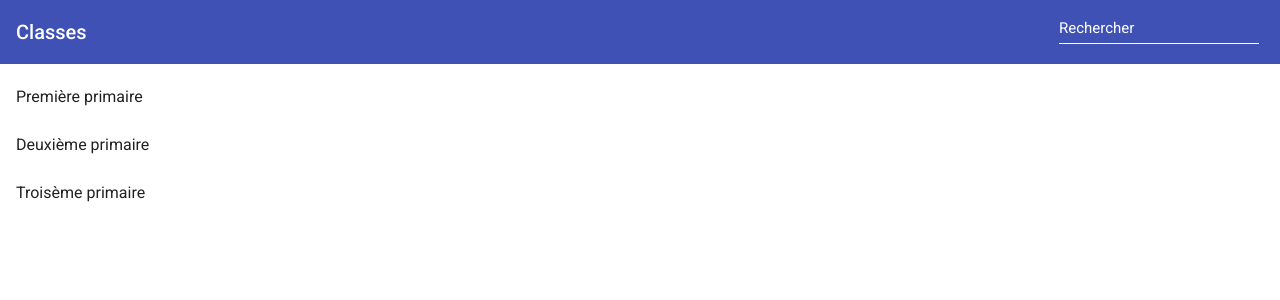
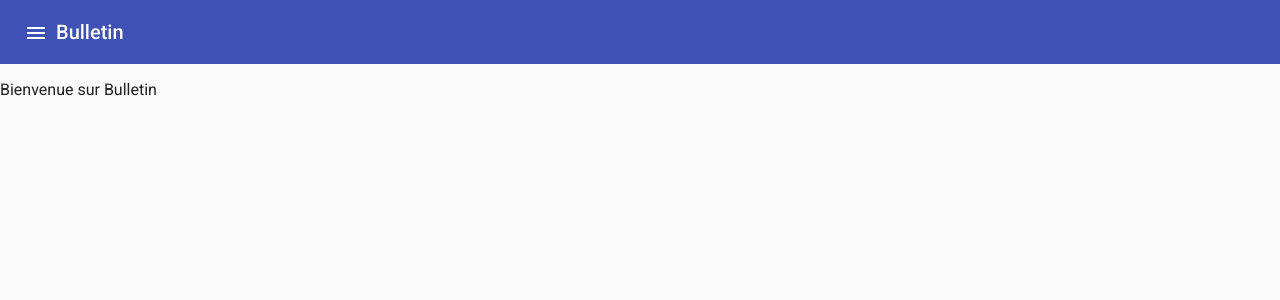
Before and after one commit to seb-bertrand/Bulletin, an Angular app in the folder Bulletin/: page /home in a window 1280 px wide. Before the commit this address led to /. Shown: the top 300 px of the page. Built offline with nearby package versions, Linux system fonts and the light colour scheme.

Commit message:
Add home page,  navigation menu and routing

```diff
--- a/Bulletin/src/app/app.component.css
+++ b/Bulletin/src/app/app.component.css
@@ -0,0 +1,8 @@
+.menu-sidenav-container {
+    width: 100%;
+    height: 100%;
+}
+
+.menu-mat-sidenav {
+    width: 250px;
+}
--- a/Bulletin/src/app/app.component.html
+++ b/Bulletin/src/app/app.component.html
@@ -1,2 +1,17 @@
-<app-school-classes-list></app-school-classes-list>
-<router-outlet></router-outlet>
+<mat-toolbar color="primary">
+    <button mat-icon-button>
+        <mat-icon (click)="sidenav.toggle()">menu</mat-icon>
+    </button>
+    <h1>Bulletin</h1>
+</mat-toolbar>
+<mat-sidenav-container class="menu-sidenav-container">
+    <mat-sidenav #sidenav class="menu-mat-sidenav" mode='push'>
+        <mat-nav-list>
+            <a mat-list-item [routerLink]="['/home']" (click)="sidenav.toggle()" >Accueil</a>
+            <a mat-list-item [routerLink]="['/classes']" (click)="sidenav.toggle()" >Classes</a>
+        </mat-nav-list>
+    </mat-sidenav>
+    <mat-sidenav-content>
+        <router-outlet></router-outlet>
+    </mat-sidenav-content>
+</mat-sidenav-container>
--- /dev/null
+++ b/Bulletin/src/app/home/home/home.component.html
@@ -0,0 +1 @@
+<p>Bienvenue sur Bulletin</p>
--- /dev/null
+++ b/Bulletin/src/app/home/home/home.component.ts
@@ -0,0 +1,14 @@
+import { Component, OnInit } from '@angular/core';
+
+@Component({
+  templateUrl: './home.component.html',
+  styleUrls: ['./home.component.css']
+})
+export class HomeComponent implements OnInit {
+
+  constructor() { }
+
+  ngOnInit() {
+  }
+
+}
--- a/Bulletin/src/app/school-classes/school-classes-list/school-classes-list.component.html
+++ b/Bulletin/src/app/school-classes/school-classes-list/school-classes-list.component.html
@@ -12,9 +12,9 @@
       </mat-form-field>
   </mat-toolbar>
 
-  <mat-list>
+  <mat-nav-list *ngIf='filteredSchoolClasses && filteredSchoolClasses.length'>
     <a  mat-list-item
         *ngFor="let schoolClass of filteredSchoolClasses">
             {{ schoolClass.label }}
     </a>
-</mat-list>
+</mat-nav-list>
--- a/Bulletin/src/app/school-classes/school-classes-list/school-classes-list.component.ts
+++ b/Bulletin/src/app/school-classes/school-classes-list/school-classes-list.component.ts
@@ -3,7 +3,6 @@ import { SchoolClass } from 'src/app/shared/models/school-class';
 import { SchoolClassService } from 'src/app/services/schoolClass.service';
 
 @Component({
-  selector: 'app-school-classes-list',
   templateUrl: './school-classes-list.component.html',
   styleUrls: ['./school-classes-list.component.css']
 })
--- a/Bulletin/src/app/shared/shared.module.ts
+++ b/Bulletin/src/app/shared/shared.module.ts
@@ -6,7 +6,7 @@ import { MatButtonModule } from '@angular/material/button';
 import { MatIconModule } from '@angular/material/icon';
 import { MatListModule } from '@angular/material/list';
 import { MatInputModule } from '@angular/material/input';
-
+import { MatSidenavModule } from '@angular/material/sidenav';
 
 @NgModule({
   declarations: [],
@@ -17,6 +17,7 @@ import { MatInputModule } from '@angular/material/input';
     MatIconModule,
     MatListModule,
     MatInputModule,
+    MatSidenavModule
   ],
   exports: [
     CommonModule,
@@ -25,7 +26,8 @@ import { MatInputModule } from '@angular/material/input';
     MatButtonModule,
     MatIconModule,
     MatListModule,
-    MatInputModule
+    MatInputModule,
+    MatSidenavModule
   ]
 })
 export class SharedModule { }
```
Also changed, not shown: Bulletin/src/app/app.module.ts (+12 -2 lines), Bulletin/src/app/school-classes/school-classes.module.ts (+7 -3 lines), Bulletin/src/app/home/home/home.component.css (added), 1 other file (tests, documents, lock files or other folders).
